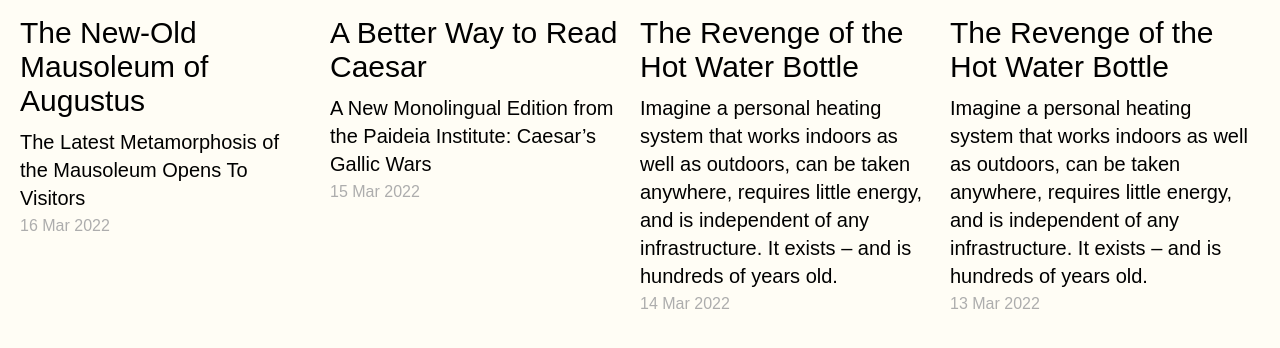
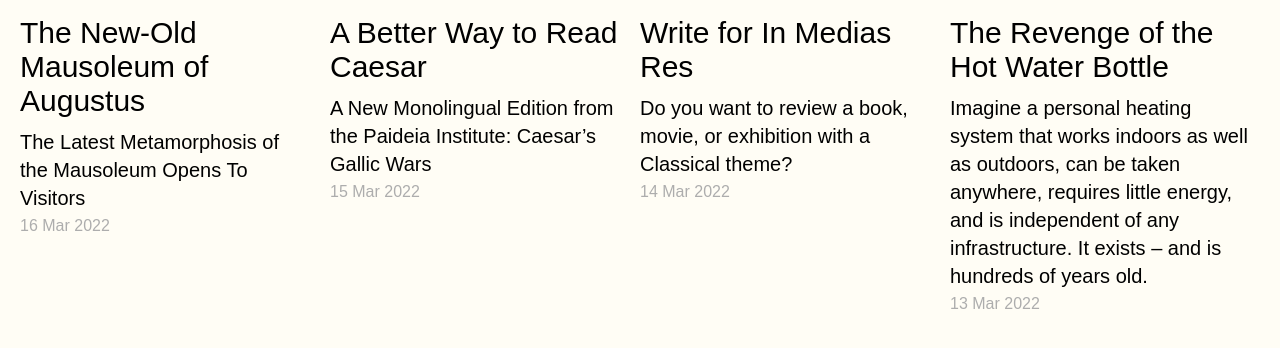
Before and after one commit to paidinst/paidinst.github.io, a Jekyll site: the page built from index.html, in a window 1280 px wide and 900 px high, scrolled down 1000 px, cut to the strip 244-603 px from the top of the window. Shown: the top 348 px of the strip. Built offline with Jekyll 4.4.1, drawn with Linux system fonts in a browser that asks for light colours; the list of posts is cut into pages by our own code.

Commit message:
Update 2022-03-14-revenge.md

```diff
--- a/_posts/2022-03-14-revenge.md
+++ b/_posts/2022-03-14-revenge.md
@@ -1,7 +1,9 @@
 ---
-layout: default
-title: The Revenge of the Hot Water Bottle
-teaser: Imagine a personal heating system that works indoors as well as outdoors, can be taken anywhere, requires little energy, and is independent of any infrastructure. It exists – and is hundreds of years old.
-featured: https://web.archive.org/web/20220305191730/https://solar.lowtechmagazine.com/2022/01/the-revenge-of-the-hot-water-bottle.html
-color: obs
+layout: page
+title: Write for In Medias Res
+teaser: Do you want to review a book, movie, or exhibition with a Classical theme?
+featured: https://miro.medium.com/max/1400/1*M46KImxhQ1dpB36x0B1QSQ.jpeg
+color: na
 ---
+
+Do you want to review a book, movie, or exhibition with a Classical theme? Is there something going on in your classroom or city that the wider Classics community should know about? Do you have a thoughtful, funny, or otherwise interesting essay about Classics and culture which needs a venue? Pitch it to us at inmediasres@paideia-institute.org. We’re looking for interesting writing about Classical things.
```
